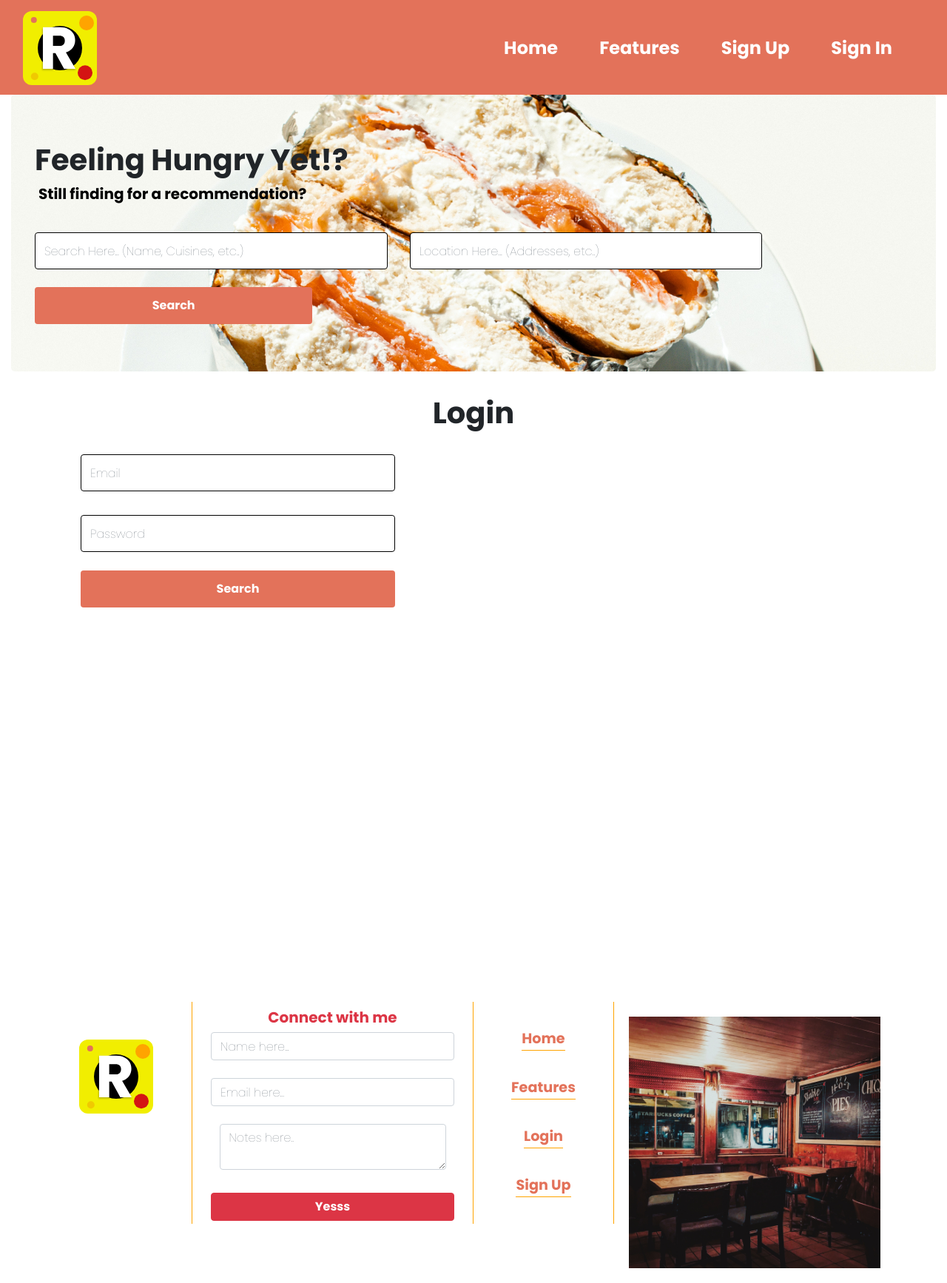
After one commit to anhtuanle2101/Capstone1_Restaurants, a Flask app: page /login in a window 1280 px wide. The commit adds this page. Shown: the whole page at 74% size. Run offline with Flask 2, Linux system fonts and the light colour scheme; parts of the project's set-up code (start-up, migrations or seed data) failed here and were passed over; some libraries are stand-ins or nearby versions.

Commit message:
login page: basic input fields added

```diff
--- a/app.py
+++ b/app.py
@@ -3,9 +3,11 @@ import os
 from flask import Flask, flash, session, redirect, g, render_template, request, jsonify
 from secrets import APP_SECRET_KEY, YELP_API_KEY
 import requests
+import math
 from flask_debugtoolbar import DebugToolbarExtension
 from sqlalchemy.exc import IntegrityError
 from models import connect_db, db
+from forms import LogInForm, SignUpForm
 
 app = Flask(__name__)
 
@@ -23,6 +25,7 @@ toolbar = DebugToolbarExtension(app)
 
 connect_db(app)
 
+#User login/logout
 @app.before_request
 def add_user_to_g():
     """Check if the user is logged in, then set the g.user in global `g`."""
@@ -41,6 +44,11 @@ def do_logout():
         del session[CURR_USER_KEY]
 
 # User routes log-in, sign-up, log-out
+@app.route('/login')
+def login():
+    form = LogInForm()
+
+    return render_template('/user/login.html')
 
 @app.route('/')
 def home_page():
@@ -49,7 +57,7 @@ def home_page():
 
     res = requests.get(f'{YELP_URL}/businesses/search', params={'term':term, 'location':location, 'limit':12}, headers={'Authorization': f'Bearer {YELP_API_KEY}'})
     businesses = res.json()['businesses']
-    return render_template('home.html', zip_code='30044', businesses=businesses)
+    return render_template('home.html', zip_code='30044', businesses=businesses, math=math)
 
 # API requests
 @app.route('/restaurants')
--- /dev/null
+++ b/forms.py
@@ -0,0 +1,23 @@
+from flask_wtf import FlaskForm
+from wtforms import StringField, PasswordField, DateField
+from wtforms.validators import Length, DataRequired, Email
+
+NAME_VALIDATOR_MSG = 'Length is out of range (50 chars max)'
+EMAIL_VALIDATOR_MSG = 'Must be a valid E-mail!'
+PASSWORD_VALIDATOR_MSG = 'Length must be in range 6-30'
+ZIPCODE_VALIDATOR_MSG = 'Length must be 5'
+
+class SignUpForm(FlaskForm):
+
+    first_name = StringField('First Name', validators=[DataRequired(), Length(message=NAME_VALIDATOR_MSG, min=1, max=50)])
+    last_name = StringField('Last Name', validators=[DataRequired(), Length(message=NAME_VALIDATOR_MSG, min=1, max=50)])
+    email = StringField('Email', validators=[DataRequired(), Email(message=EMAIL_VALIDATOR_MSG)])
+    password = PasswordField('Password', validators=[DataRequired(), Length(message=PASSWORD_VALIDATOR_MSG, min=6, max=30)])
+    zip_code = StringField('Zip Code', validators=[DataRequired(), Length(min=5, max=5, message=ZIPCODE_VALIDATOR_MSG)])
+    birth_date = DateField('Birth Date(Optional)')
+    image_url = StringField('Image URL')
+
+class LogInForm(FlaskForm):
+
+    email = StringField('Email', validators=[DataRequired(), Email(message=EMAIL_VALIDATOR_MSG)])
+    password = PasswordField('Password', validators=[DataRequired(), Length(message=PASSWORD_VALIDATOR_MSG, min=6, max=30)])
--- a/static/app.css
+++ b/static/app.css
@@ -139,8 +139,39 @@ footer {
 }
 
 .card-img-top {
-    height: 100px;
     width: 100%;
-    object-fit: cover;
+    object-fit: contain;
+}
+
+.image-container {
+    max-height: 180px;
+    position: relative;
     overflow: hidden;
 }
+
+.favorite-btn {
+    color: #FFA400;
+    text-shadow: 2px 2px 0 black;
+    opacity: 0.8;
+    position: absolute;
+    margin-right: 10px;
+    margin-top: 10px;
+    top: 0;
+    right: 0;
+    font-size: 1.2rem;
+    transition: all 0.2s linear;
+}
+
+.favorite-btn:hover {
+    opacity: 1;
+    transform: scale(1.2);
+    text-shadow: 3px 3px 0 black;
+}
+
+.restaurant-cards {
+    height: 500px;
+}
+
+.login {
+    min-height: 100vh;
+}
--- /dev/null
+++ b/templates/user/login.html
@@ -0,0 +1,36 @@
+{% extends 'base.html' %}
+
+{% block title %}Log In{% endblock %}
+
+{% block content %}
+<div class="container login">
+    <h1 class='font-weight-bold display-6 text-center'>Login</h1>
+    <form action="" class='m-4'>
+        <div class="form-group">
+            <div class="row">
+                <div class="col-md-5 my-2">
+                    <input type="text" class='search form-control' name='email' id='email_login' placeholder='Email'>
+                </div>
+            </div>
+        </div>
+        <div class="form-group">
+            <div class="row">
+                <div class="col-md-5 my-2">
+                    <input type="password" class='search form-control' name='password' id='password_login' placeholder='Password'>
+                </div>
+            </div>
+        </div>
+        <div class="row">
+            <div class="col">
+
+            </div>
+        </div>
+        <div class="row">
+            <div class="col-md-5">
+                <button class='btn search-btn'>Search</button>
+            </div>
+        </div>
+    </form>
+</div>
+
+{% endblock %}
```
Also changed, not shown: templates/home.html (+39 -7 lines).
